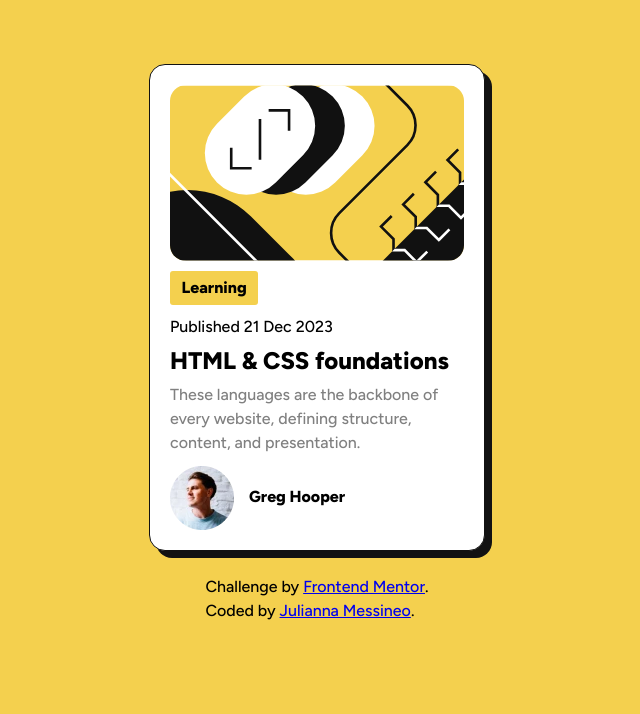
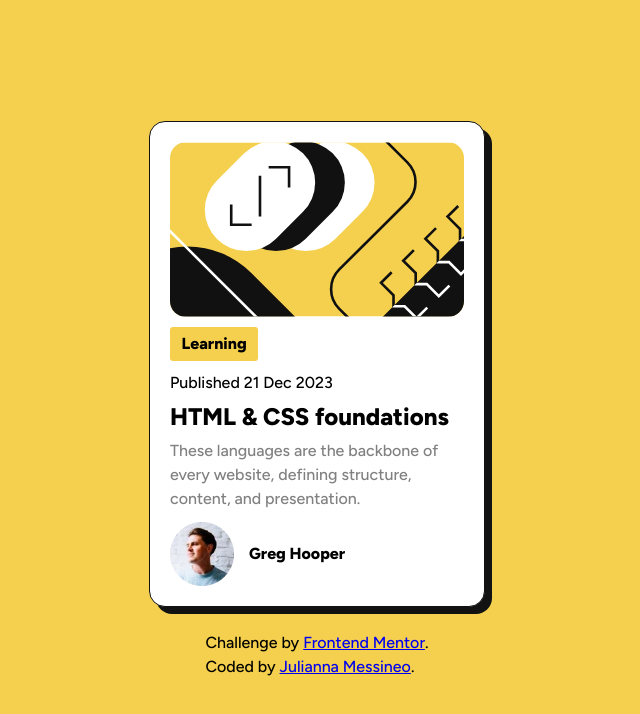
Before and after one commit to mathematiCode/FEM-Blog-Preview-Card, a plain HTML site: page index.html in a window 1280 px wide. Shown: the whole page, without its empty margins (323-963 px from the left). Drawn offline with Linux system fonts and the light colour scheme.

Commit message:
Updated Centering

```diff
--- a/style.css
+++ b/style.css
@@ -66,6 +66,7 @@ body {
     font-weight: 500;
     font-style: normal;
     font-size: 16px;
+    justify-content: center;
 }
 
 .preview-card {
@@ -76,7 +77,7 @@ body {
     margin-right: auto;
     box-shadow: black;
     padding: 20px;
-    margin-top: 5%;
+    /* margin-top: 5%; */
     box-shadow: 7px 7px var(--black);
     border: 1.5px solid var(--black);
 }
```
